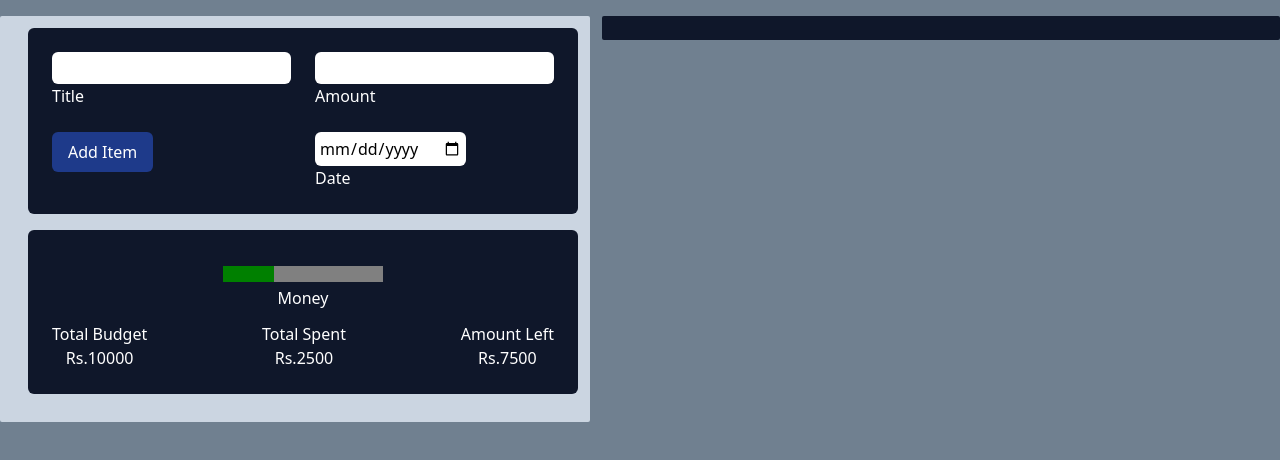
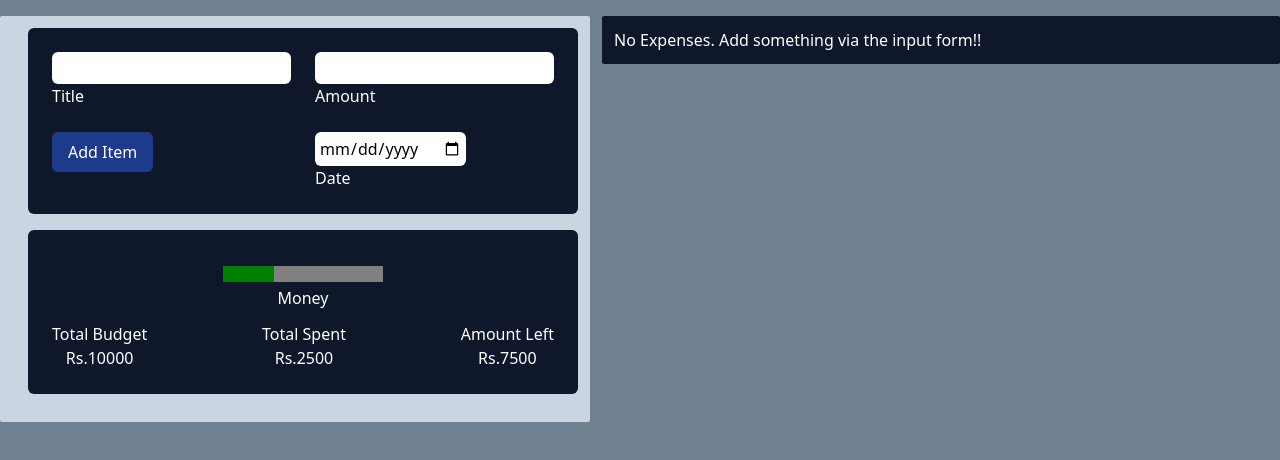
Before and after one commit to PrasannaJung/React-Projects, a React (Create React App) app in the folder expense-tracker/: page / in a window 1280 px wide. Shown: the top 460 px of the page. Built offline with nearby package versions, Linux system fonts and the light colour scheme.

Commit message:
add conditional component rendering

```diff
--- a/expense-tracker/src/components/ExpensesList.js
+++ b/expense-tracker/src/components/ExpensesList.js
@@ -3,6 +3,10 @@ import React from 'react';
 const ExpensesList = props => {
   return (
     <div className='bg-slate-900 flex-1 p-3 rounded-sm text-white'>
+      {!props.myExpenses.length && (
+        <h1>No Expenses. Add something via the input form!!</h1>
+      )}
+
       <ul className='flex flex-col gap-4'>
         {props.myExpenses.map(expense => {
           return (
```
